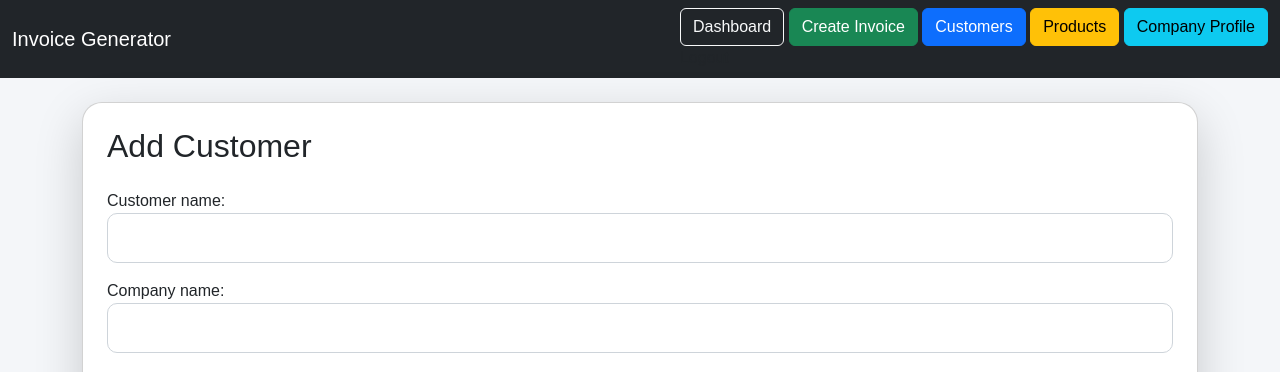
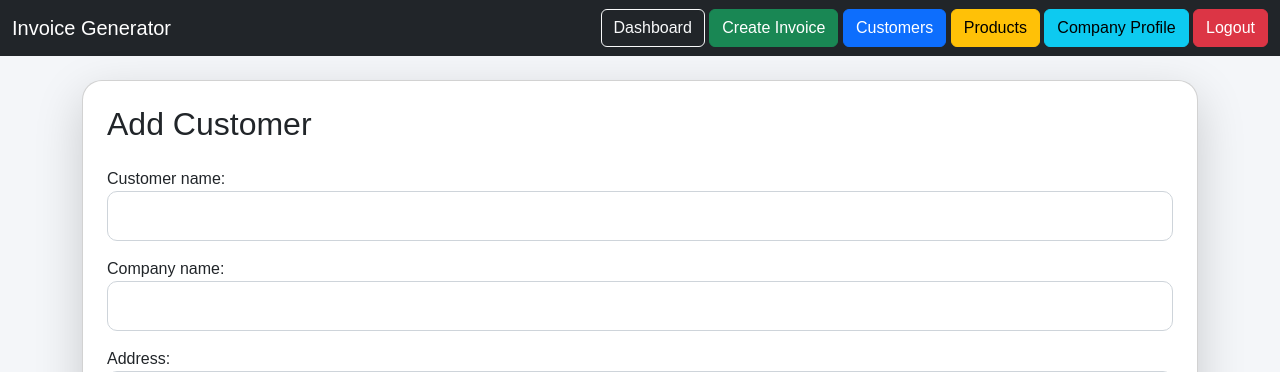
Before and after one commit to Daredevil2810/InvoiceGenerator, a Django app: page /add-customer/ in a window 1280 px wide. Shown: the top 372 px of the page. Run offline with Django 5.2, Linux system fonts and the light colour scheme; the visitor is signed in with stand-in values (Sample User, id 1); data comes from the database, SQL or seed files in the repository.

Commit message:
logout button not showing so tried to do it working

```diff
--- a/invoices/templates/invoices/base.html
+++ b/invoices/templates/invoices/base.html
@@ -59,7 +59,7 @@
                 </a>
 
                 <a href="#"
-                    class="dropdown-item"
+                    class="btn btn-danger"
                     onclick="openActionModal('{% url 'logout' %}', 'Logout', 'Are you sure you want to logout?')">
 
                     Logout
```
